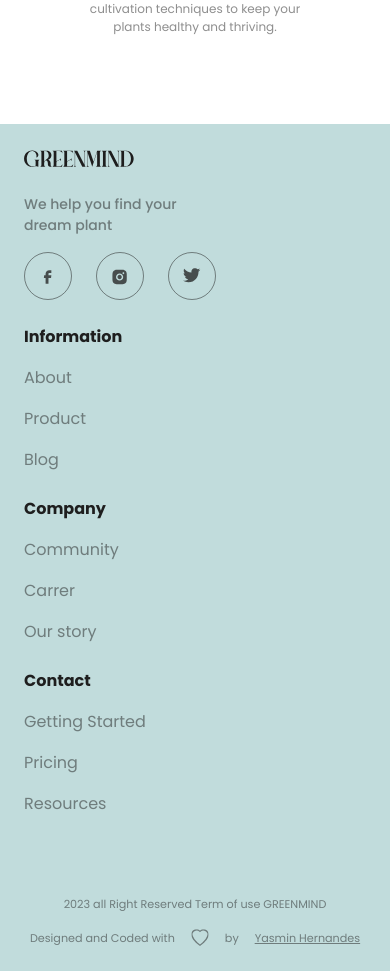
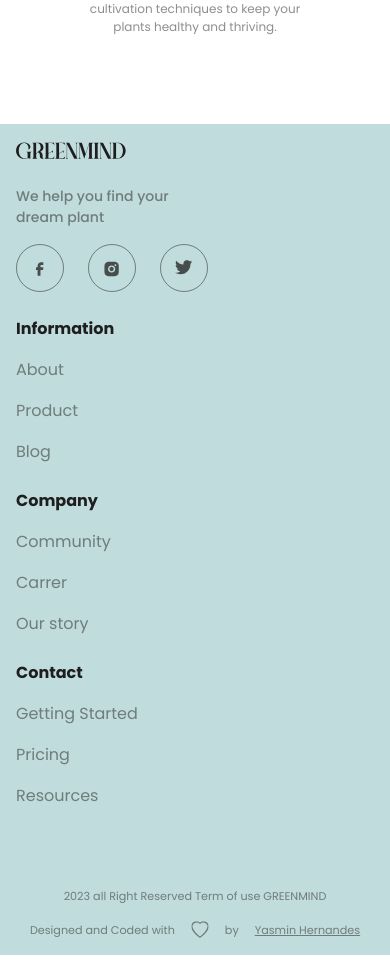
Before and after one commit to YasminHernandes/greenmind-store, a React (Vite) app: page / in a window 390 px wide. Shown: the part 3304-4275 px from the top of the page. Built offline with nearby package versions, Linux system fonts and the light colour scheme; no server answers.

Commit message:
fix(footer): padding mobile breaks

```diff
--- a/src/components/Footer/styles.scss
+++ b/src/components/Footer/styles.scss
@@ -5,14 +5,14 @@
   background: $color-primary-default;
 
   .footer-wrapper {
-    padding: 3rem 1rem !important;
+    padding: 3rem 6rem;
 
-    @media screen and (min-width: 1024px) and (max-width: 1440px) {
-      padding: 3rem !important;
+    @media screen and (max-width: $breakpoint-tablet-max) {
+      padding: 3rem 1rem;
     }
 
     @media screen and (max-width: $breakpoint-mobile-max) {
-      padding: 1.5rem !important;
+      padding: 1.5rem;
     }
 
     .footer-top-line {
```
